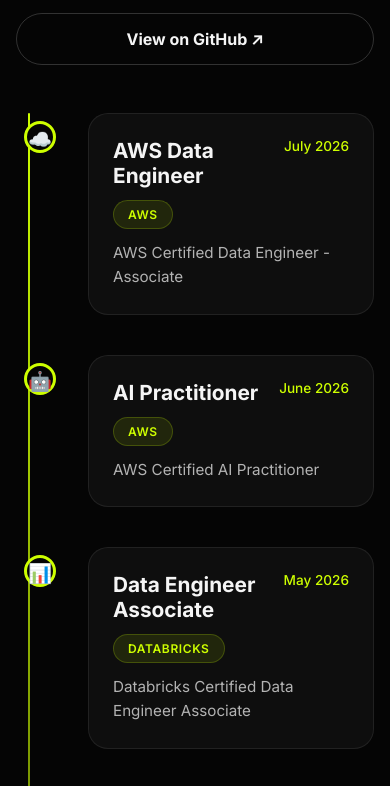
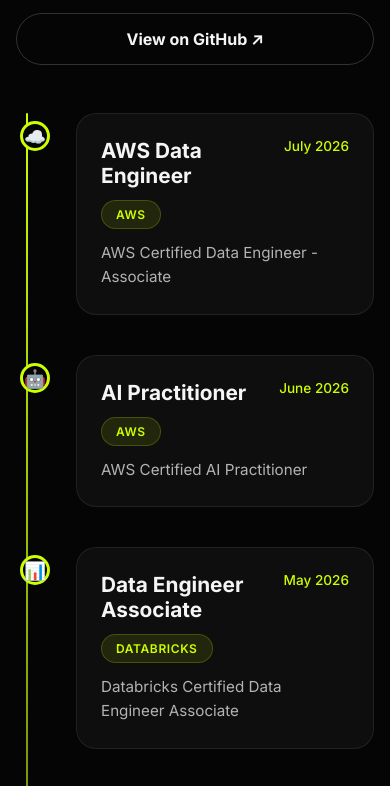
Before and after one commit to DebankanSarkar7/portfolio, a website: page public/index.html in a window 390 px wide. Shown: the part 7673-8459 px from the top of the page. Drawn offline with Linux system fonts and the light colour scheme; no server answers.

Commit message:
Added certifications timeline responsive styles for tablet devices

```diff
--- a/public/css/style.css
+++ b/public/css/style.css
@@ -1727,6 +1727,32 @@
   .medium-grid {
     grid-template-columns: repeat(2, minmax(0, 1fr));
   }
+
+  /* Certifications timeline tablet */
+  .certifications-timeline {
+    padding-left: 32px;
+  }
+
+  .certifications-timeline::before {
+    left: 10px;
+  }
+
+  .certification-item {
+    padding-left: 28px;
+  }
+
+  .certification-item::before {
+    left: -28px;
+    width: 24px;
+    height: 24px;
+  }
+
+  .certification-icon {
+    left: -24px;
+    top: 13px;
+    font-size: 1.1rem;
+  }
+}
 }\n\n@media (max-width: 800px) {
   .site-nav {
     position: fixed;
```
